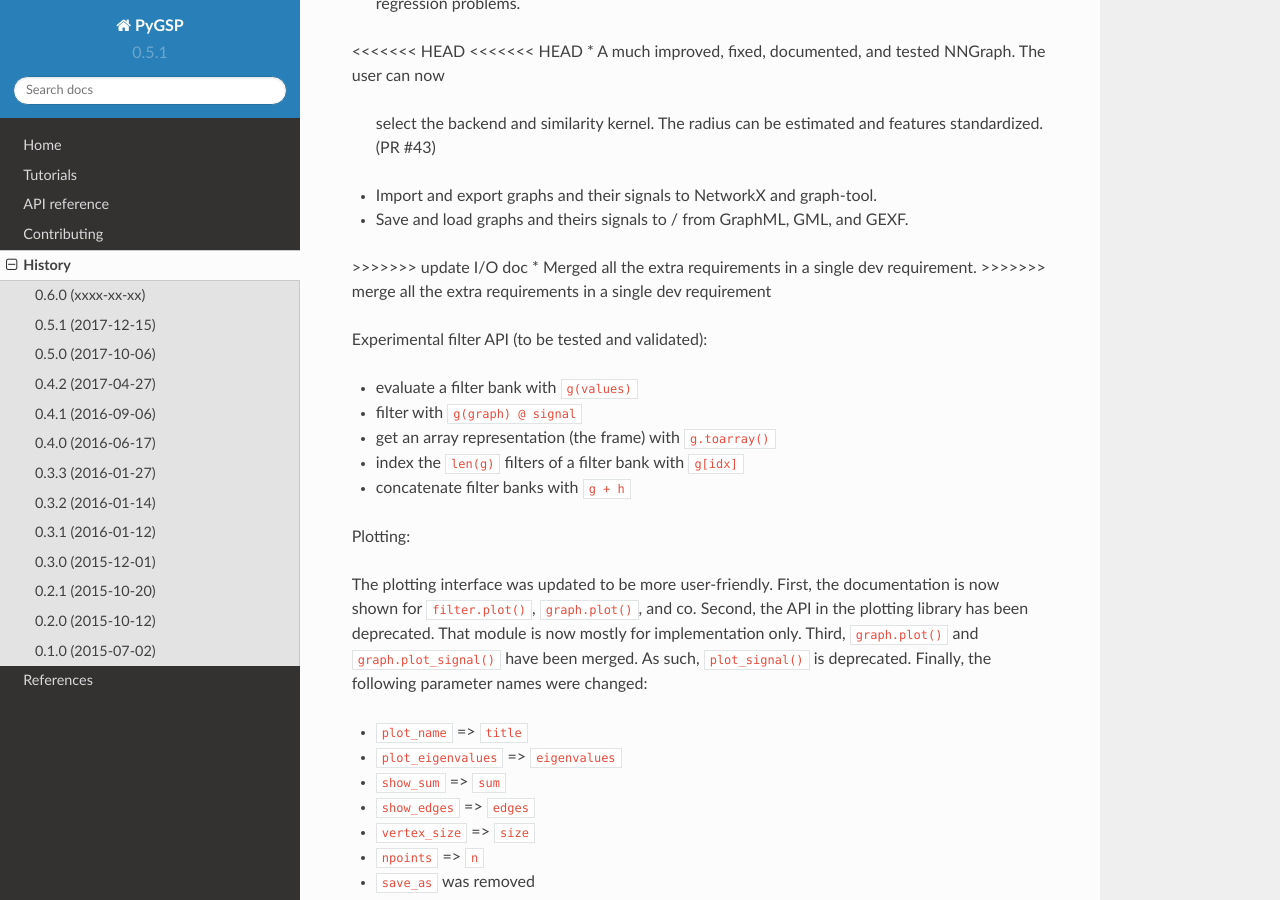
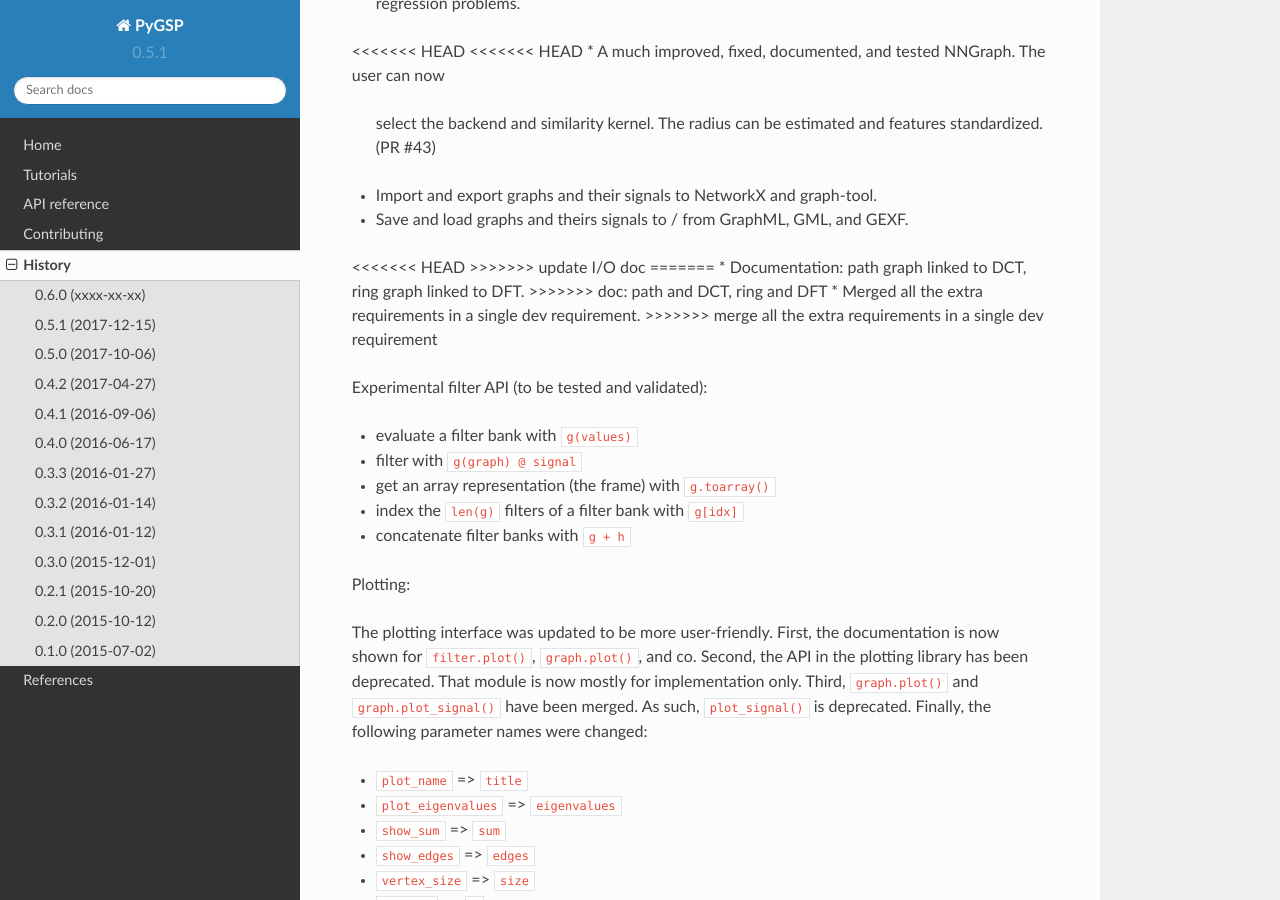
Before and after one commit to epfl-lts2/pygsp, a Sphinx documentation site: the page built from doc/history.rst, in a window 1280 px wide and 900 px high, scrolled down 636 px. Built offline with Sphinx 7.4.7 and the Read the Docs theme 2.0.0, drawn with Linux system fonts in a browser that asks for light colours; pages that are not in the unit, such as notebooks, are missing from menus; the version number is read from the project's files by our own code.

Commit message:
doc: path and DCT, ring and DFT

```diff
--- a/doc/history.rst
+++ b/doc/history.rst
@@ -33,7 +33,11 @@ History
 =======
 * Import and export graphs and their signals to NetworkX and graph-tool.
 * Save and load graphs and theirs signals to / from GraphML, GML, and GEXF.
+<<<<<<< HEAD
 >>>>>>> update I/O doc
+=======
+* Documentation: path graph linked to DCT, ring graph linked to DFT.
+>>>>>>> doc: path and DCT, ring and DFT
 * Merged all the extra requirements in a single dev requirement.
 >>>>>>> merge all the extra requirements in a single dev requirement
 
```
Also changed, not shown: 1 other file.
